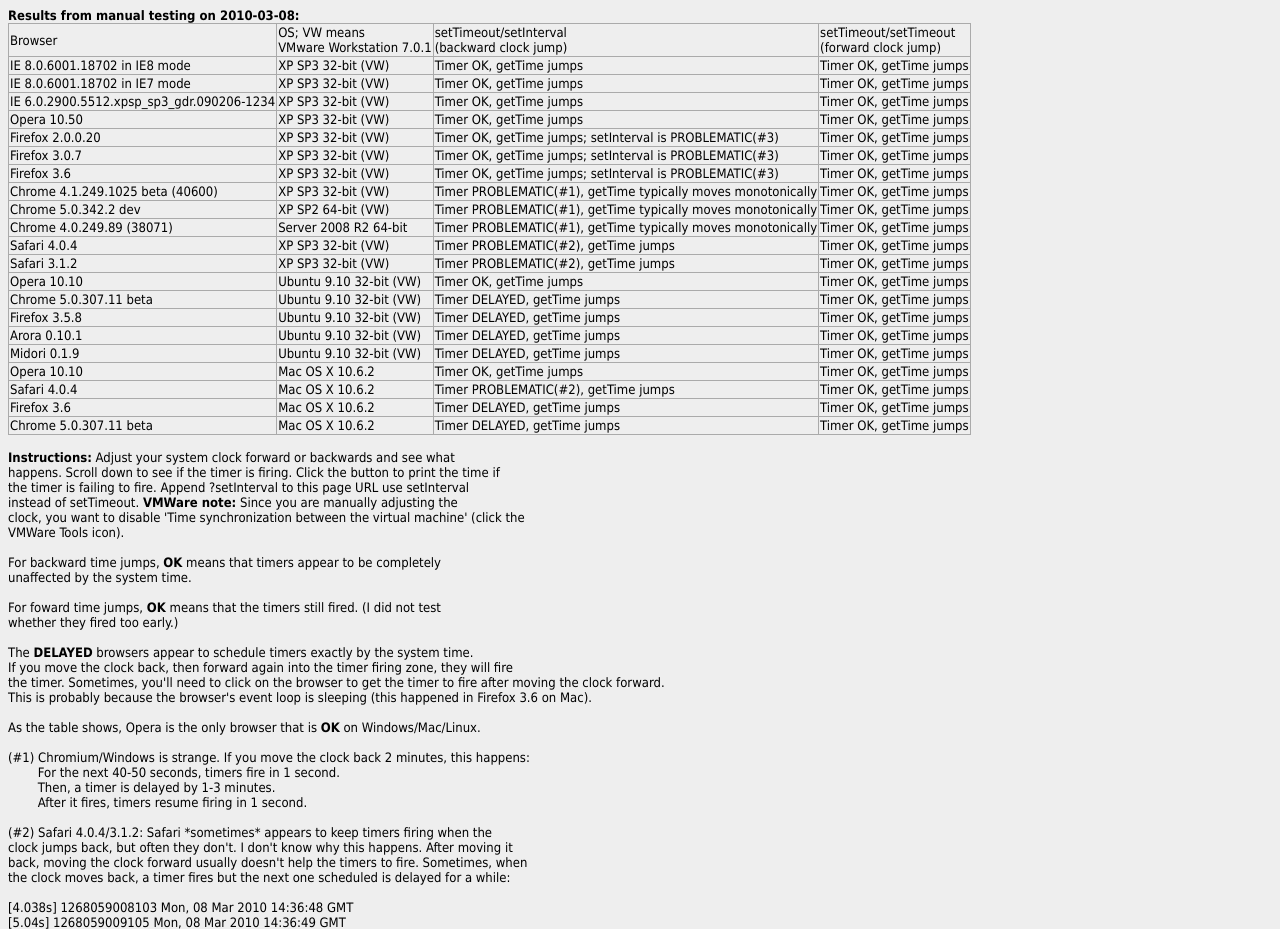
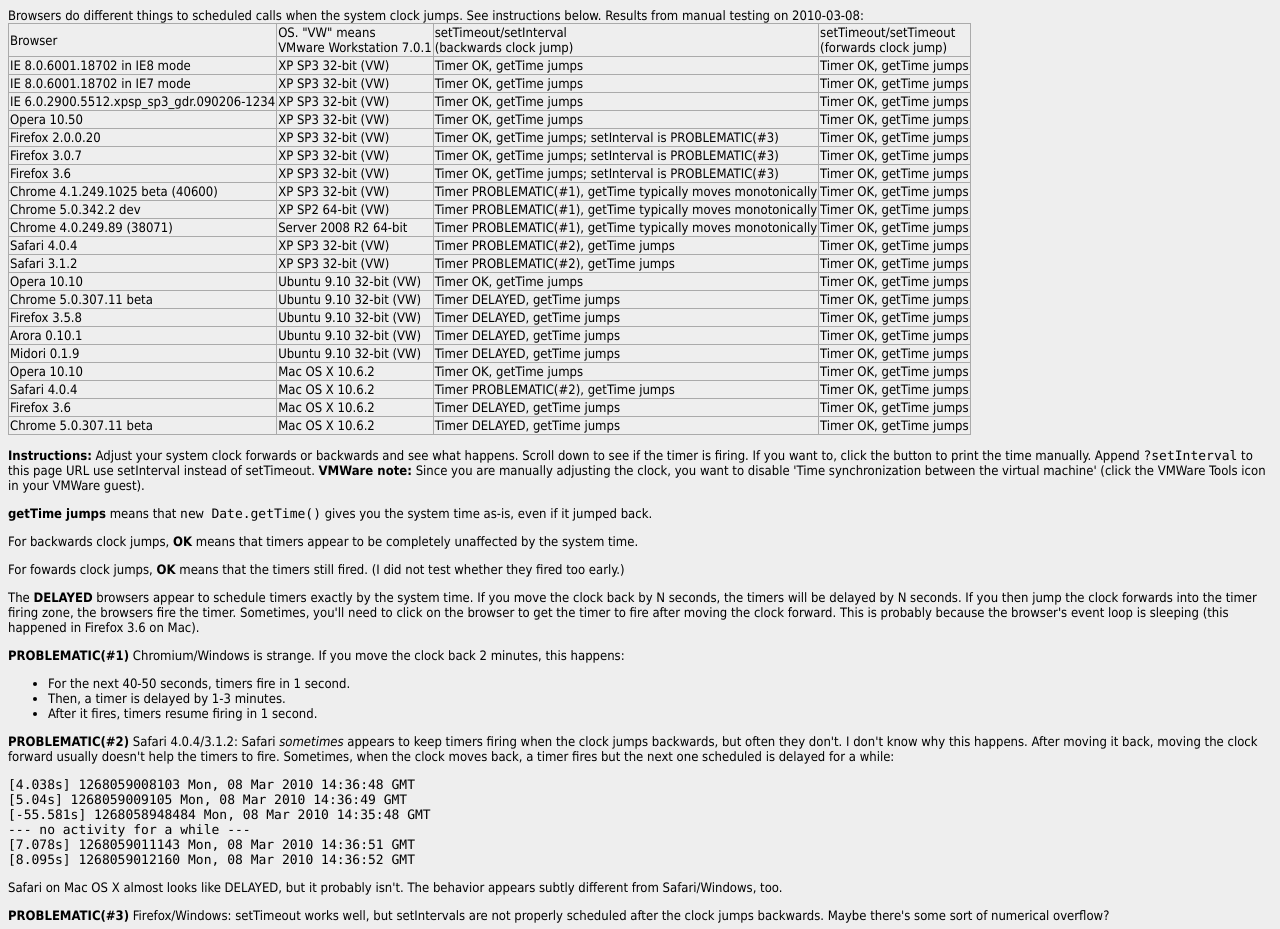
Before and after one commit to ludiosarchive/Coreweb, a plain HTML site: page cwtools/exp/clock_jump_test_page.html in a window 1280 px wide. Shown: the top 929 px of the page. Drawn offline with Linux system fonts and the light colour scheme.

Commit message:
cwtools/exp/clock_jump_test_page.html: major cleanup before publishing

```diff
--- a/cwtools/exp/clock_jump_test_page.html
+++ b/cwtools/exp/clock_jump_test_page.html
@@ -2,7 +2,7 @@
 <html>
 <head>
 	<meta http-equiv="charset" content="text/html; charset=utf-8">
-	<title>Chromium backwards time jump</title>
+	<title>Clock jump test page</title>
 	<style>
 		* {
 			font-family: Tahoma, Verdana, sans-serif;
@@ -10,7 +10,6 @@
 		}
 		pre, code {
 			font-family: Consolas, monospace;
-			font-size: 0.8em;
 		}
 		body, html {
 			background-color: #eee;
@@ -18,23 +17,21 @@
 		#log {
 			white-space: pre;
 		}
-		#doc, .info {
-			white-space: pre-wrap;
-		}
-		table {
+		.results table {
 			border: 1px solid #aaa;
 			border-collapse: collapse;
 		}
 	</style>
 </head>
 <body>
-<div id="results">
-	<b>Results from manual testing on 2010-03-08:</b>
+Browsers do different things to scheduled calls when the system clock jumps. See instructions below.
+Results from manual testing on 2010-03-08:
+<div class="results">
 	<table border=1><tr>
 		<td>Browser</td>
-		<td>OS; VW means<br>VMware Workstation 7.0.1</td>
-		<td>setTimeout/setInterval<br>(backward clock jump)</td>
-		<td>setTimeout/setTimeout<br>(forward clock jump)</td>
+		<td>OS. "VW" means<br>VMware Workstation 7.0.1</td>
+		<td>setTimeout/setInterval<br>(backwards clock jump)</td>
+		<td>setTimeout/setTimeout<br>(forwards clock jump)</td>
 	</tr><tr>
 		<td>IE 8.0.6001.18702 in IE8 mode</td>
 		<td>XP SP3 32-bit (VW)</td>
@@ -143,49 +140,73 @@
 	</tr>
 </table>
 <div class="info">
-<b>Instructions:</b> Adjust your system clock forward or backwards and see what
-happens. Scroll down to see if the timer is firing. Click the button to print the time if
-the timer is failing to fire. Append ?setInterval to this page URL use setInterval
+<p>
+<b>Instructions:</b> Adjust your system clock forwards or backwards and see what
+happens. Scroll down to see if the timer is firing. If you want to, click the button to print the
+time manually. Append <code>?setInterval</code> to this page URL use setInterval
 instead of setTimeout. <b>VMWare note:</b> Since you are manually adjusting the
 clock, you want to disable 'Time synchronization between the virtual machine' (click the
-VMWare Tools icon).
+VMWare Tools icon in your VMWare guest).
+</p>
 
-For backward time jumps, <b>OK</b> means that timers appear to be completely
+<p>
+<b>getTime jumps</b> means that <code>new Date.getTime()</code> gives you
+the system time as-is, even if it jumped back.
+</p>
+
+<p>
+For backwards clock jumps, <b>OK</b> means that timers appear to be completely
 unaffected by the system time.
+</p>
 
-For foward time jumps, <b>OK</b> means that the timers still fired. (I did not test
+<p>
+For fowards clock jumps, <b>OK</b> means that the timers still fired. (I did not test
 whether they fired too early.)
+</p>
 
+<p>
 The <b>DELAYED</b> browsers appear to schedule timers exactly by the system time.
-If you move the clock back, then forward again into the timer firing zone, they will fire
-the timer. Sometimes, you'll need to click on the browser to get the timer to fire after moving the clock forward.
+If you move the clock back by N seconds, the timers will be delayed by N seconds. If you then
+jump the clock forwards into the timer firing zone, the browsers fire the timer.
+Sometimes, you'll need to click on the browser to get the timer to fire after moving the clock forward.
 This is probably because the browser's event loop is sleeping (this happened in Firefox 3.6 on Mac).
+</p>
 
-As the table shows, Opera is the only browser that is <b>OK</b> on Windows/Mac/Linux.
+</p>
+<b>PROBLEMATIC(#1)</b> Chromium/Windows is strange. If you move the clock back 2 minutes, this happens:
+<ul>
+	<li>For the next 40-50 seconds, timers fire in 1 second.
+	<li>Then, a timer is delayed by 1-3 minutes.
+	<li>After it fires, timers resume firing in 1 second.
+</ul>
+</p>
 
-(#1) Chromium/Windows is strange. If you move the clock back 2 minutes, this happens:
-	For the next 40-50 seconds, timers fire in 1 second.
-	Then, a timer is delayed by 1-3 minutes.
-	After it fires, timers resume firing in 1 second.
-
-(#2) Safari 4.0.4/3.1.2: Safari *sometimes* appears to keep timers firing when the
-clock jumps back, but often they don't. I don't know why this happens. After moving it
+<p>
+<b>PROBLEMATIC(#2)</b> Safari 4.0.4/3.1.2: Safari <em>sometimes</em> appears to keep timers firing when the
+clock jumps backwards, but often they don't. I don't know why this happens. After moving it
 back, moving the clock forward usually doesn't help the timers to fire. Sometimes, when
 the clock moves back, a timer fires but the next one scheduled is delayed for a while:
+</p>
 
+<pre>
 [4.038s] 1268059008103 Mon, 08 Mar 2010 14:36:48 GMT
 [5.04s] 1268059009105 Mon, 08 Mar 2010 14:36:49 GMT
 [-55.581s] 1268058948484 Mon, 08 Mar 2010 14:35:48 GMT
 --- no activity for a while ---
 [7.078s] 1268059011143 Mon, 08 Mar 2010 14:36:51 GMT
 [8.095s] 1268059012160 Mon, 08 Mar 2010 14:36:52 GMT
+</pre>
 
-On Mac OS X, it doesn't seem to correct timers automatically, so the behavior
-looks almost like DELAYED (but it isn't).
+<p>
+Safari on Mac OS X almost looks like DELAYED, but it probably isn't. The behavior appears
+subtly different from Safari/Windows, too.
+</p>
 
-(#3) Firefox/Windows: setTimeout works good, but setIntervals are scheduled way
-too far in the future after the clock jumps back. There's possibly some sort
-of overflow in the Firefox internals.
+<p>
+<b>PROBLEMATIC(#3)</b> Firefox/Windows: setTimeout works well, but setIntervals are
+not properly scheduled after the clock jumps backwards. Maybe there's some sort of
+numerical overflow?
+</p>
 
 </div>
 </div>
```
